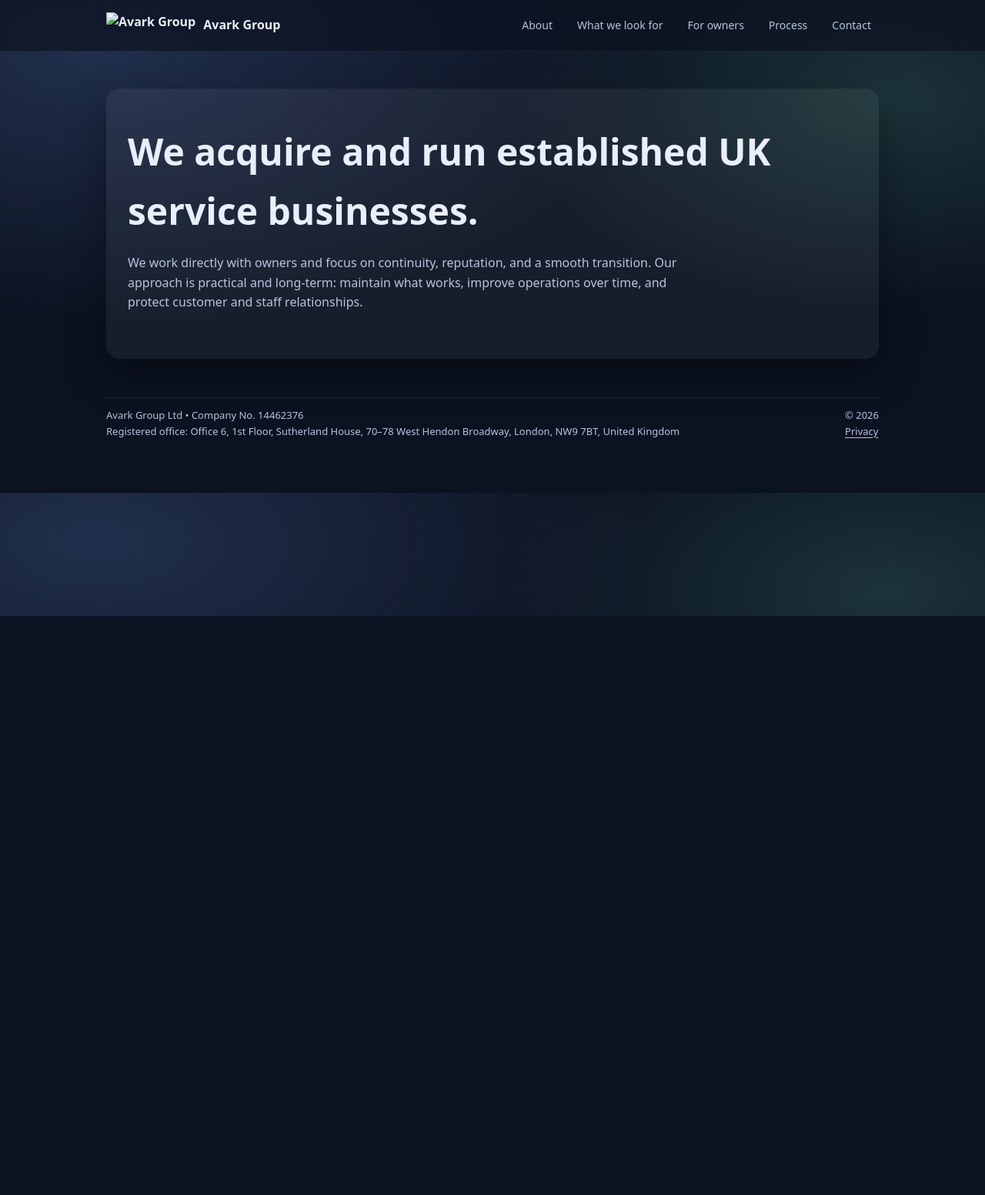
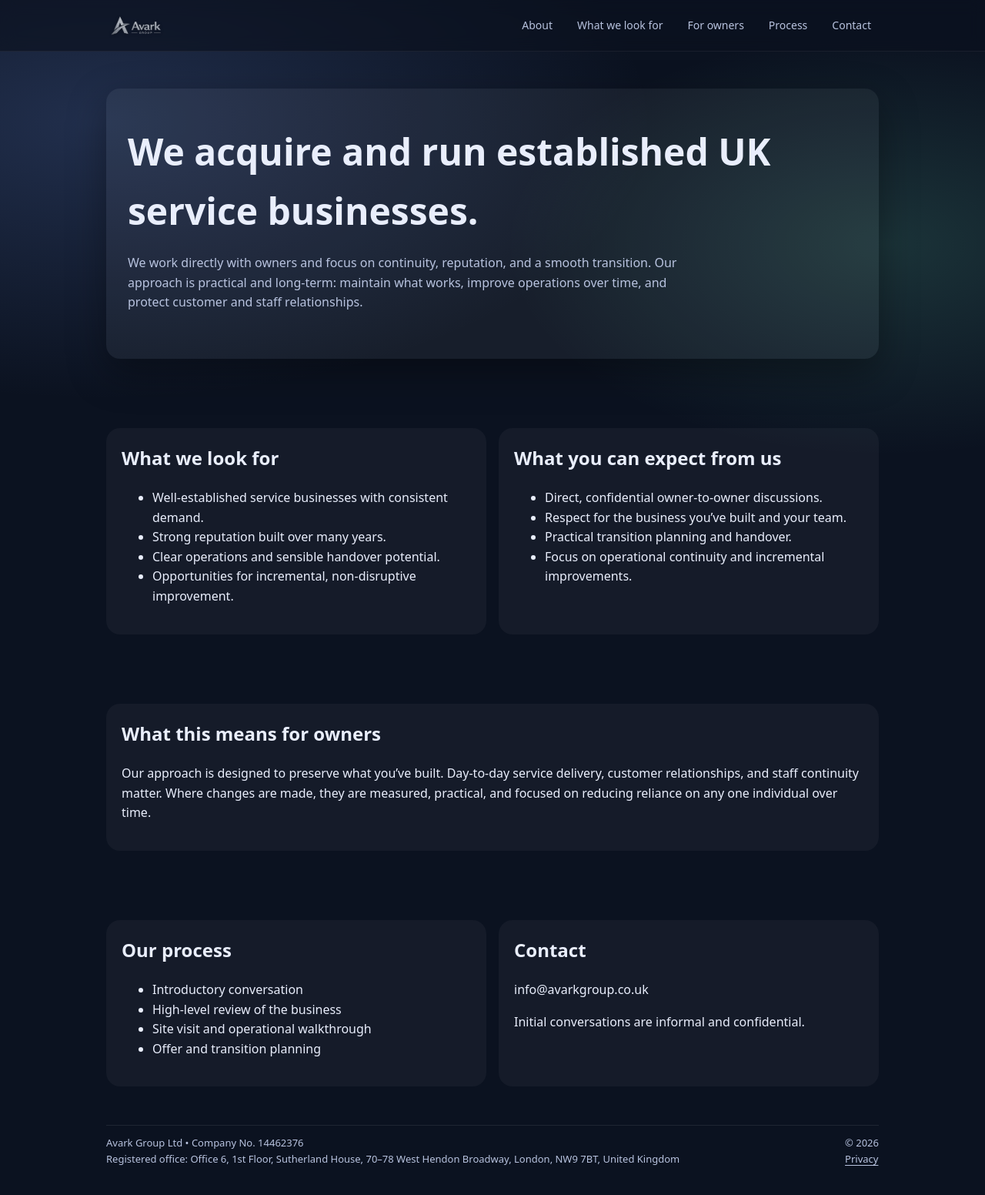
Before and after one commit to MarkDiamant/markdiamant.github.io, a plain HTML site: page index.html in a window 1280 px wide. Shown: the whole page at 77% size. Before the commit the page ends 800 px from the top, so only its background shows below. Drawn offline with Linux system fonts and the light colour scheme.

Commit message:
Update index.html

```diff
--- a/index.html
+++ b/index.html
@@ -5,10 +5,13 @@
   <meta name="viewport" content="width=device-width,initial-scale=1" />
   <title>Avark Group Ltd | UK Business Acquisitions</title>
 
+  <!-- Favicon -->
   <link rel="icon" href="/favicon.svg" type="image/svg+xml">
 
+  <!-- SEO -->
   <meta name="description" content="Avark Group acquires and runs established UK service businesses, supporting owners planning retirement or phased exits." />
 
+  <!-- Open Graph -->
   <meta property="og:title" content="Avark Group Ltd">
   <meta property="og:description" content="We acquire and run established UK service businesses, supporting owners planning retirement or phased exits.">
   <meta property="og:type" content="website">
@@ -22,6 +25,7 @@
       --bg:#0b1220;
       --text:#e9eefc;
       --muted:#b8c3df;
+      --line:rgba(255,255,255,.10);
       --shadow:0 18px 50px rgba(0,0,0,.35);
       --radius:18px;
       --max:1040px;
@@ -44,6 +48,7 @@
 
     .wrap{max-width:var(--max); margin:0 auto; padding:26px 18px 70px}
 
+    /* Top bar */
     .top{
       position: sticky;
       top: 0;
@@ -64,18 +69,17 @@
       position:relative;
     }
 
+    /* Logo */
     .brand{
       display:flex;
       align-items:center;
-      gap:10px;
-      font-weight:650;
     }
 
-    /* SVG LOGO */
     .logo{
-      height:34px;
+      height:36px;
       width:auto;
       display:block;
+      object-fit:contain;
       filter: drop-shadow(0 1px 2px rgba(0,0,0,.35));
     }
 
@@ -147,14 +151,18 @@
       text-underline-offset: 3px;
     }
 
+    /* Mobile menu */
     .menu-btn{
       display:none;
+      align-items:center;
+      justify-content:center;
       padding:8px 10px;
       border-radius:999px;
       border:1px solid rgba(255,255,255,.12);
       background: rgba(255,255,255,.04);
       color: var(--text);
       font-weight:650;
+      font-size:14px;
       cursor:pointer;
     }
 
@@ -192,12 +200,12 @@
 <body>
   <div class="top">
     <div class="top-inner">
+      <!-- Clickable logo -->
       <a class="brand" href="/" aria-label="Home">
-        <img src="/logo.svg" class="logo" alt="Avark Group">
-        Avark Group
+        <img src="/logo.png" class="logo" alt="Avark Group">
       </a>
 
-      <nav class="nav">
+      <nav class="nav" aria-label="Navigation">
         <a href="#about">About</a>
         <a href="#criteria">What we look for</a>
         <a href="#owners">For owners</a>
@@ -205,7 +213,7 @@
         <a href="#contact">Contact</a>
       </nav>
 
-      <button class="menu-btn" id="menuBtn">☰</button>
+      <button class="menu-btn" id="menuBtn" aria-label="Open menu" aria-expanded="false">☰</button>
       <div class="menu-panel" id="menuPanel">
         <a href="#about">About</a>
         <a href="#criteria">What we look for</a>
@@ -227,6 +235,63 @@
       </p>
     </section>
 
+    <div class="spacer"></div>
+
+    <section class="grid" id="criteria">
+      <div class="card span6">
+        <h2>What we look for</h2>
+        <ul>
+          <li>Well-established service businesses with consistent demand.</li>
+          <li>Strong reputation built over many years.</li>
+          <li>Clear operations and sensible handover potential.</li>
+          <li>Opportunities for incremental, non-disruptive improvement.</li>
+        </ul>
+      </div>
+
+      <div class="card span6">
+        <h2>What you can expect from us</h2>
+        <ul>
+          <li>Direct, confidential owner-to-owner discussions.</li>
+          <li>Respect for the business you’ve built and your team.</li>
+          <li>Practical transition planning and handover.</li>
+          <li>Focus on operational continuity and incremental improvements.</li>
+        </ul>
+      </div>
+    </section>
+
+    <div class="spacer"></div>
+
+    <section class="grid" id="owners">
+      <div class="card">
+        <h2>What this means for owners</h2>
+        <p>
+          Our approach is designed to preserve what you’ve built. Day-to-day service delivery,
+          customer relationships, and staff continuity matter. Where changes are made, they are
+          measured, practical, and focused on reducing reliance on any one individual over time.
+        </p>
+      </div>
+    </section>
+
+    <div class="spacer"></div>
+
+    <section class="grid" id="process">
+      <div class="card span6">
+        <h2>Our process</h2>
+        <ul>
+          <li>Introductory conversation</li>
+          <li>High-level review of the business</li>
+          <li>Site visit and operational walkthrough</li>
+          <li>Offer and transition planning</li>
+        </ul>
+      </div>
+
+      <div class="card span6" id="contact">
+        <h2>Contact</h2>
+        <p><a href="mailto:info@avarkgroup.co.uk">info@avarkgroup.co.uk</a></p>
+        <p style="margin-top:10px">Initial conversations are informal and confidential.</p>
+      </div>
+    </section>
+
     <div class="footer">
       <div>
         Avark Group Ltd • Company No. 14462376<br>
@@ -241,11 +306,32 @@
 
   <script>
     document.getElementById('y').textContent = new Date().getFullYear();
+
     const btn = document.getElementById('menuBtn');
     const panel = document.getElementById('menuPanel');
 
+    function closeMenu(){
+      panel.style.display = 'none';
+      btn.setAttribute('aria-expanded', 'false');
+    }
+
     btn.addEventListener('click', () => {
-      panel.style.display = panel.style.display === 'block' ? 'none' : 'block';
+      const open = btn.getAttribute('aria-expanded') === 'true';
+      if (open) closeMenu();
+      else {
+        panel.style.display = 'block';
+        btn.setAttribute('aria-expanded', 'true');
+      }
+    });
+
+    panel.querySelectorAll('a').forEach(a => a.addEventListener('click', closeMenu));
+
+    document.addEventListener('click', (e) => {
+      if (!panel.contains(e.target) && e.target !== btn) closeMenu();
+    });
+
+    document.addEventListener('keydown', (e) => {
+      if (e.key === 'Escape') closeMenu();
     });
   </script>
 </body>
```
